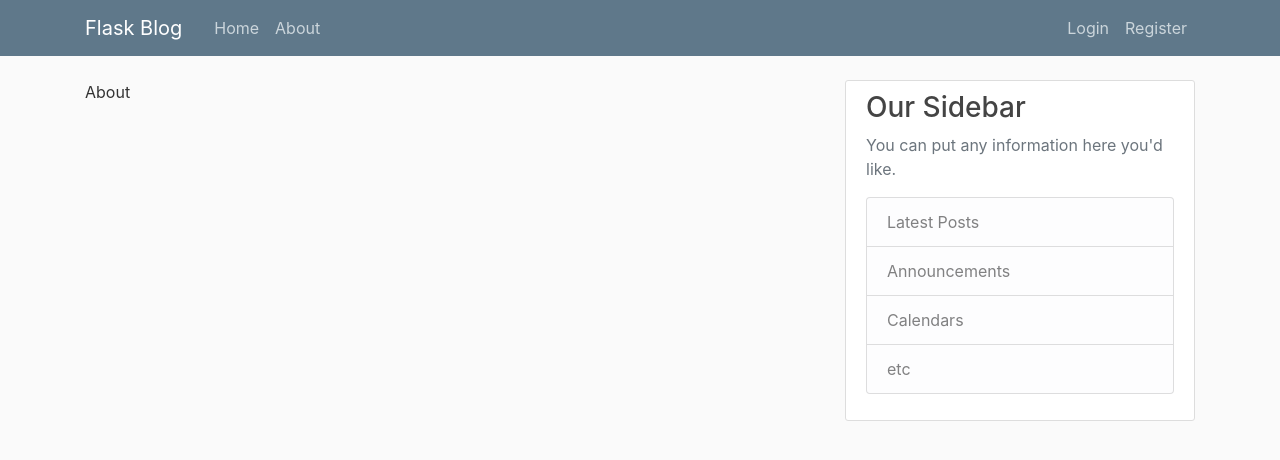
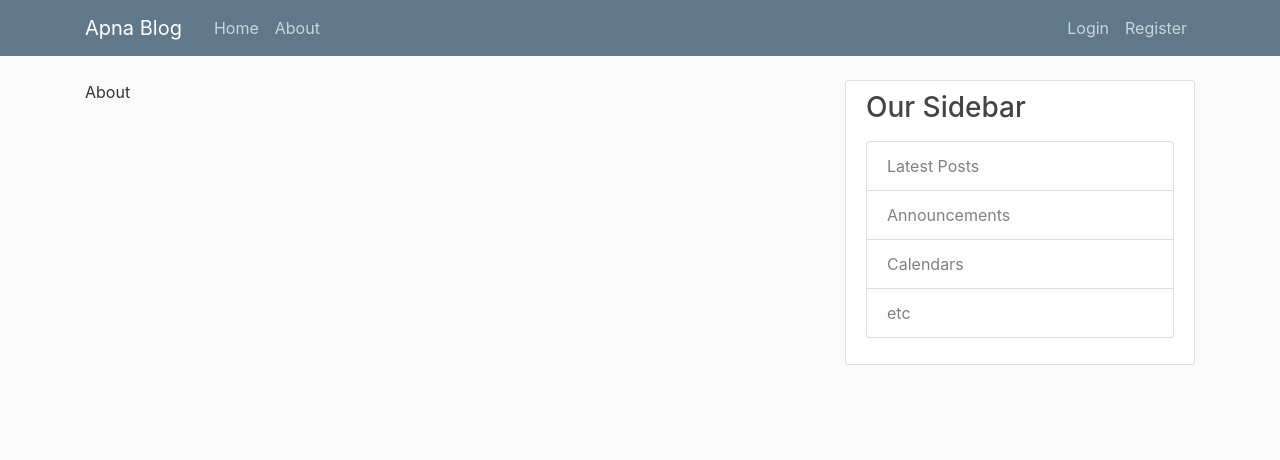
Before and after one commit to Ayushpatel13/Apna_blog-flask_app, a Flask app: page /about in a window 1280 px wide. Shown: the top 460 px of the page. Run offline with Flask 2, Linux system fonts and the light colour scheme; some libraries are stand-ins or nearby versions.

Commit message:
Update layout.html

```diff
--- a/flask_app/template/layout.html
+++ b/flask_app/template/layout.html
@@ -11,16 +11,16 @@
     <link rel="stylesheet" type="text/css" href="{{ url_for('static', filename='main.css') }}">
 
     {% if title %}
-        <title>Flask Blog - {{ title }}</title>
+        <title>Apna Blog - {{ title }}</title>
     {% else %}
-        <title>Flask Blog</title>
+        <title>Apna Blog</title>
     {% endif %}
 </head>
 <body>
     <header class="site-header">
       <nav class="navbar navbar-expand-md navbar-dark bg-steel fixed-top">
         <div class="container">
-          <a class="navbar-brand mr-4" href="/">Flask Blog</a>
+          <a class="navbar-brand mr-4" href="/">Apna Blog</a>
           <button class="navbar-toggler" type="button" data-toggle="collapse" data-target="#navbarToggle" aria-controls="navbarToggle" aria-expanded="false" aria-label="Toggle navigation">
             <span class="navbar-toggler-icon"></span>
           </button>
@@ -63,7 +63,7 @@
         <div class="col-md-4">
           <div class="content-section">
             <h3>Our Sidebar</h3>
-            <p class='text-muted'>You can put any information here you'd like.
+            <p class='text-muted'>
               <ul class="list-group">
                 <li class="list-group-item list-group-item-light">Latest Posts</li>
                 <li class="list-group-item list-group-item-light">Announcements</li>
```
